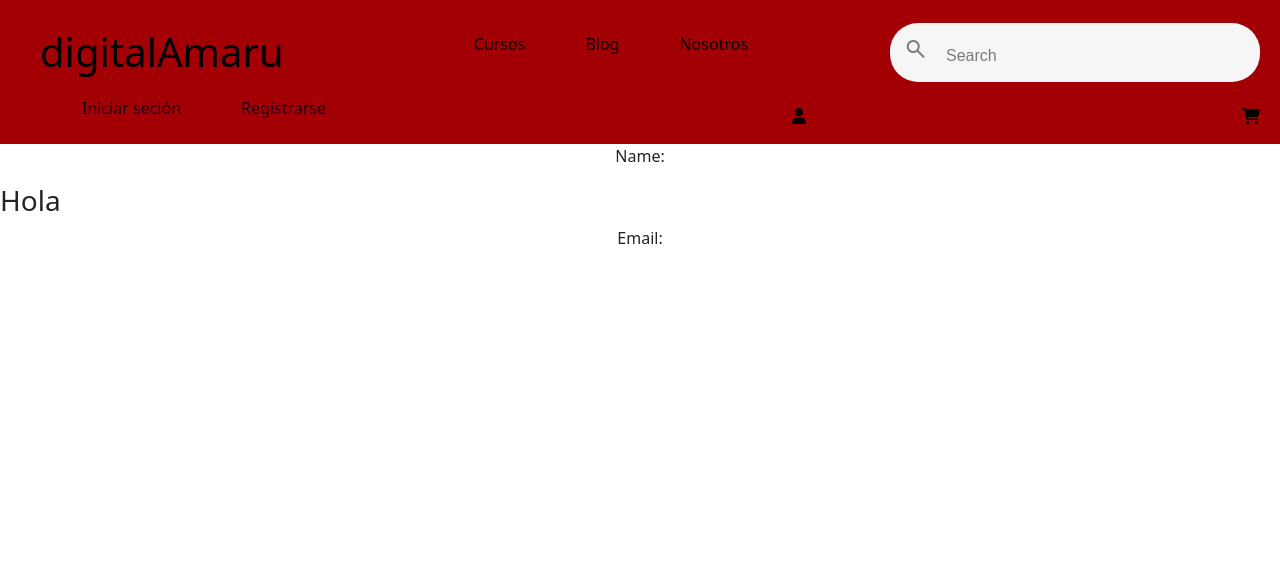
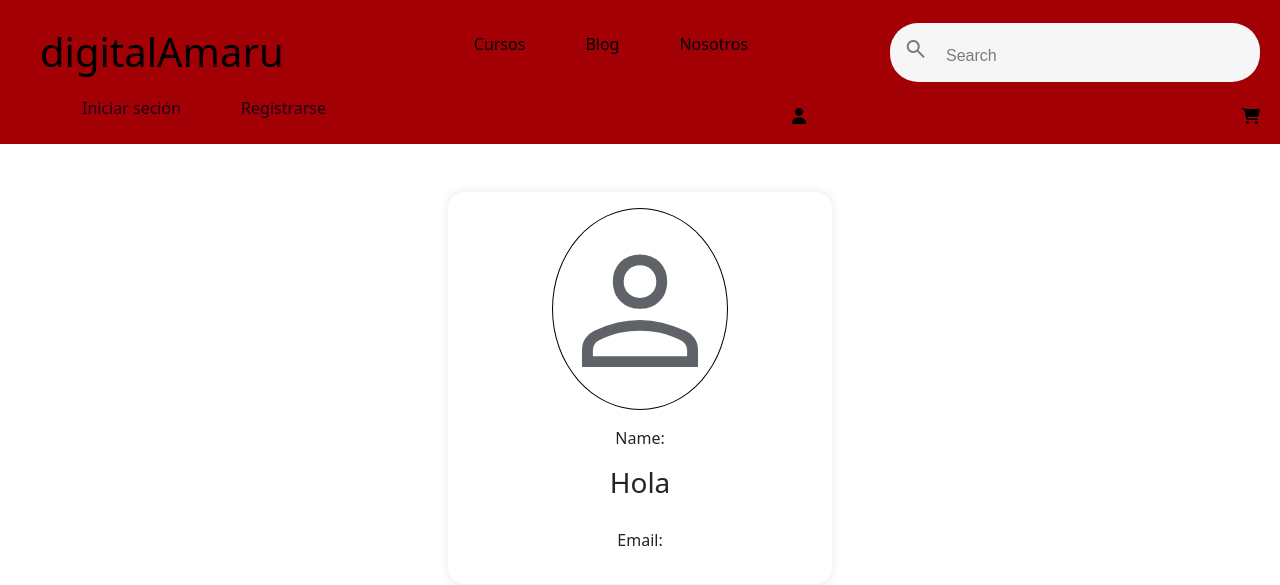
Before and after one commit to DH-Comision-07/grupo_2_digitalAmaru, a Node server app: page /user/perfil in a window 1280 px wide. Shown: the top 585 px of the page. Run offline with Node 20, Linux system fonts and the light colour scheme; the visitor is signed in with stand-in values (Sample User, id 1); some libraries are stand-ins or nearby versions.

Commit message:
creacion y funcionamiento de perfil

```diff
--- /dev/null
+++ b/public/css/perfil.css
@@ -0,0 +1,40 @@
+.caja-perfil{
+    margin: 3em auto;
+    width: 80%;
+    height: auto;
+    text-align: center;
+    border-radius: 1em;
+    padding: 1em;
+    box-shadow: 0 0 10px rgba(0, 0, 0, 0.1);
+
+}
+.caja-perfil-img {
+    margin: 0 auto;
+    border: 1px solid black;
+    border-radius: 100%;
+    width: 50%;
+    margin: auto;
+    bottom: 3px;
+
+    display: flex;
+    justify-content: center;
+    align-items: center;
+    margin-bottom: 1em;
+}
+.caja-perfil-img svg{
+    padding: 0%;
+    margin: 0%;
+}
+.nombre-perfil{
+    margin-bottom: 1em;
+}
+@media (min-width: 738px) {
+    .caja-perfil{
+        width: 30%;
+    }
+}
+@media (min-width: 980px) {
+    .caja-perfil{
+        width: 30%;
+    }
+}
--- a/src/database/users.json
+++ b/src/database/users.json
@@ -10,5 +10,11 @@
   "name": "Catalina",
   "email": "cataguzman7836@gmail.com",
   "password": "$2a$12$gDtNncoP9BxMesRSwA9w5uXuK23si2wWdLBteXUbFeZh0DtmhEY4W"
+ },
+ {
+  "id": 3,
+  "name": "ana",
+  "email": "analaura2327@hotmail.com",
+  "password": "$2a$12$3UwIOr.qFB/buALz8eIjPOQgQ68VB3HwUG9/qZYmQHg7ZlfHLZG8G"
  }
 ]
--- a/src/routes/users.js
+++ b/src/routes/users.js
@@ -9,7 +9,7 @@
 router.get("/register", userController.register);
 
 //router.post("/register", userValidations.register, userController.prosesRegister);
-router.post("/register", userValidations.register, userController.prosesRegister);
+router.post("/register", userController.prosesRegister);
 
 router.get("/login", userController.login);
 
--- a/src/views/partials/head.ejs
+++ b/src/views/partials/head.ejs
@@ -47,4 +47,7 @@
     <!--userList-->
     <link rel="stylesheet" href="/src/views/usuarios/userList.ejs">
 
+    <!--perfil-->
+    <link rel="stylesheet" href="/css/perfil.css">
+
 </head>
--- a/src/views/perfil.ejs
+++ b/src/views/perfil.ejs
@@ -5,6 +5,7 @@
     <meta name="viewport" content="width=device-width, initial-scale=1.0">
     <title>Perfil</title>
     <%- include('./partials/head') %>
+    <link rel="stylesheet" href="">
 </head>
 <body>
     <!--HEADER-->
@@ -13,11 +14,14 @@
 
     <main>
 
-        <div>
-            <p>Name:</p>
-            <h3> Hola <%= user.name %></h3>
-            <p>Email: </p>
-            <p> <%= user.email %> </p>
+        <div class="caja-perfil">
+            <div class="caja-perfil-img">
+                <svg xmlns="http://www.w3.org/2000/svg" height="200px" viewBox="0 -960 960 960" width="200px" fill="#5f6368"><path d="M480-481q-66 0-108-42t-42-108q0-66 42-108t108-42q66 0 108 42t42 108q0 66-42 108t-108 42ZM160-160v-94q0-38 19-65t49-41q67-30 128.5-45T480-420q62 0 123 15.5t127.92 44.69q31.3 14.13 50.19 40.97Q800-292 800-254v94H160Zm60-60h520v-34q0-16-9.5-30.5T707-306q-64-31-117-42.5T480-360q-57 0-111 11.5T252-306q-14 7-23 21.5t-9 30.5v34Zm260-321q39 0 64.5-25.5T570-631q0-39-25.5-64.5T480-721q-39 0-64.5 25.5T390-631q0 39 25.5 64.5T480-541Zm0-90Zm0 411Z"/></svg>
+            </div>
+            <p class="p-name-titulo">Name:</p>
+            <h3 class="nombre-perfil"> Hola <%= user.name %></h3>
+            <p class="p-email-titulo">Email: </p>
+            <h3 class="email-perfil"> <%= user.email %> </h3>
 
         </div>
 
```
